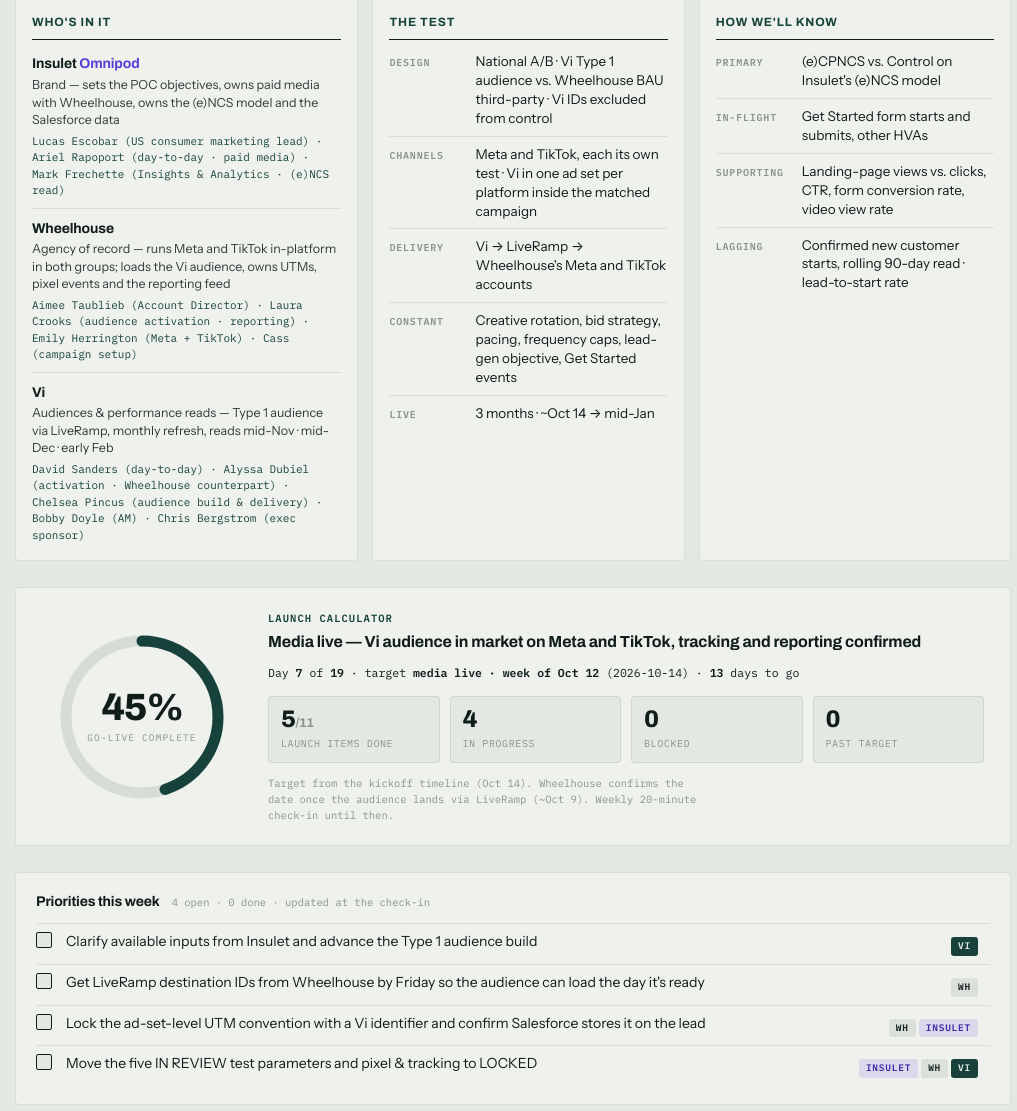
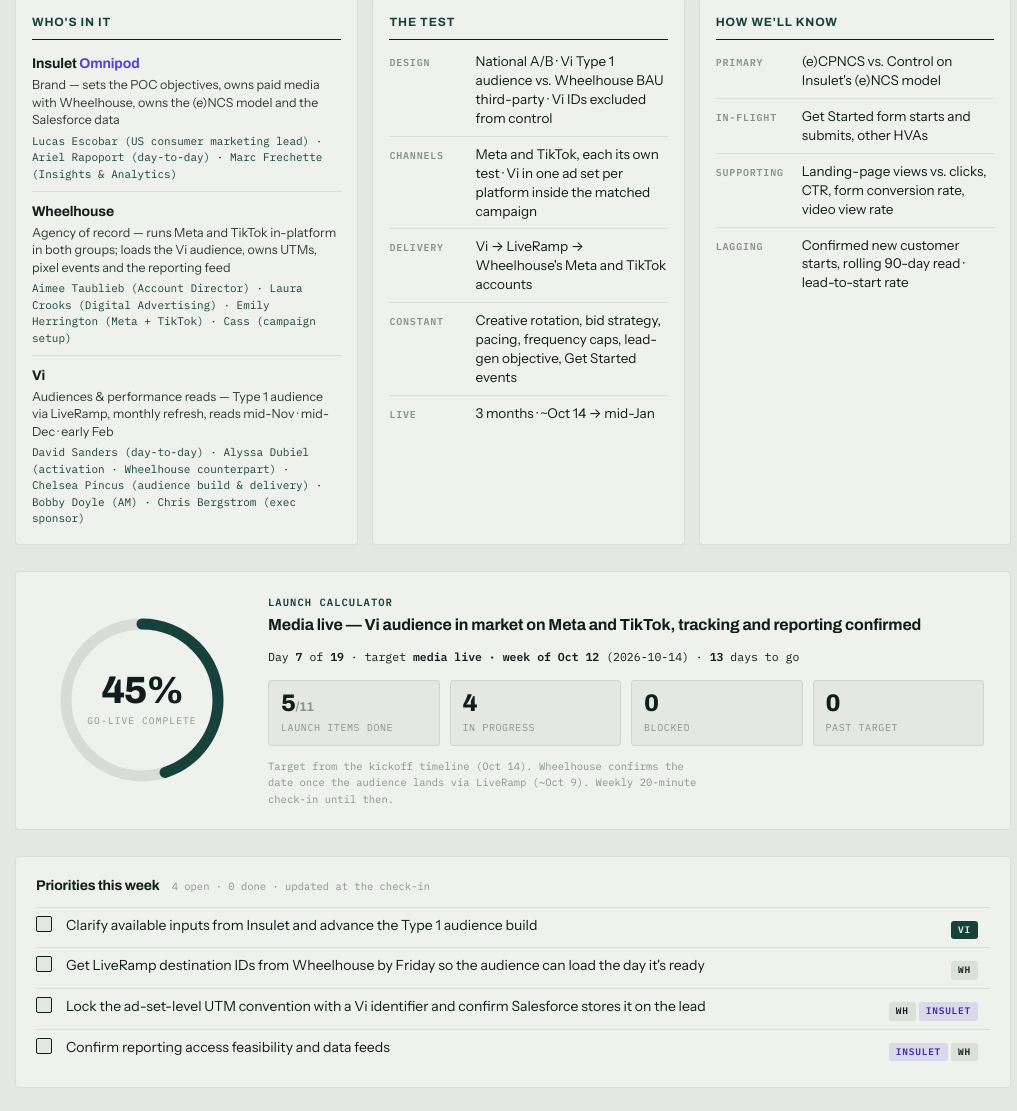
Before and after one commit to davidsanders-vi/insulet-activate, a plain HTML site: page index.html in a window 1280 px wide. Shown: the part 600-1711 px from the top of the page, without its empty margins (127-1144 px from the left). Drawn offline with Linux system fonts and the light colour scheme.

Commit message:
Add files via upload

```diff
--- a/index.html
+++ b/index.html
@@ -1,10 +1,9 @@
 <!DOCTYPE html>
-<html lang="en">
-<head>
+<html lang="en"><head>
 <meta charset="UTF-8">
 <meta name="viewport" content="width=device-width, initial-scale=1.0">
 <title>INS-POC-2026 · Partnership Living Doc · Insulet Omnipod × Wheelhouse × Vi</title>
-<link href="https://fonts.googleapis.com/css2?family=Archivo:wght@500;600;700;800&family=Instrument+Sans:ital,wght@0,400;0,500;0,600;1,400&family=IBM+Plex+Mono:wght@400;500;600&display=swap" rel="stylesheet">
+<link href="https://fonts.googleapis.com/css2?family=Archivo:wght@500;600;700;800&amp;family=Instrument+Sans:ital,wght@0,400;0,500;0,600;1,400&amp;family=IBM+Plex+Mono:wght@400;500;600&amp;display=swap" rel="stylesheet">
 <script>
 /* ============================================================
    DOC — the single source of truth for this document.
@@ -49,8 +48,8 @@
 const DOC = /*__DOC_START__*/{
   "meta": {
     "id": "INS-POC-2026-001",
-    "rev": "v1.9",
-    "prevRev": "v1.8",
+    "rev": "v1.10",
+    "prevRev": "v1.9",
     "revDate": "2026-10-01",
     "status": "",
     "health": "ON TRACK",
@@ -64,14 +63,14 @@
     "nextTouchpoint": "weekly 20-min check-in through go-live",
     "confidentiality": "Confidential — prepared by Vi for the Insulet × Wheelhouse × Vi working team. Not for distribution beyond the partnership.",
     "delta": [
-      "Reporting-requirements wording updated (adds Salesforce to the feed ask).",
-      "Measurement and Tracking & campaign setup merged into one checklist phase: Measurement & tracking."
+      "Priorities updated (2 changes)",
+      "3 wording / facts changes"
     ]
   },
   "facts": {
     "viMedia": "$300K",
     "controlMedia": "$4M",
-    "audience": "TBD",
+    "audience": "~3M",
     "mediaLive": "Oct 14"
   },
   "home": {
@@ -175,8 +174,8 @@
         "done": false
       },
       {
-        "text": "Move the five IN REVIEW test parameters and pixel & tracking to LOCKED",
-        "who": "INSULET + WH + VI",
+        "text": "Confirm reporting access feasibility and data feeds",
+        "who": "INSULET + WH",
         "done": false
       }
     ]
@@ -370,12 +369,12 @@
       {
         "org": "Insulet Omnipod",
         "role": "Brand — sets the POC objectives, owns paid media with Wheelhouse, owns the (e)NCS model and the Salesforce data",
-        "contact": "Lucas Escobar (US consumer marketing lead) · Ariel Rapoport (day-to-day · paid media) · Mark Frechette (Insights & Analytics · (e)NCS read)"
+        "contact": "Lucas Escobar (US consumer marketing lead) · Ariel Rapoport (day-to-day) · Marc Frechette (Insights & Analytics)"
       },
       {
         "org": "Wheelhouse",
         "role": "Agency of record — runs Meta and TikTok in-platform in both groups; loads the Vi audience, owns UTMs, pixel events and the reporting feed",
-        "contact": "Aimee Taublieb (Account Director) · Laura Crooks (audience activation · reporting) · Emily Herrington (Meta + TikTok) · Cass (campaign setup)"
+        "contact": "Aimee Taublieb (Account Director) · Laura Crooks (Digital Advertising) · Emily Herrington (Meta + TikTok) · Cass (campaign setup)"
       },
       {
         "org": "Vi",
@@ -1061,6 +1060,38 @@
       "who": "Vi · David Sanders",
       "what": "v1.9 — reporting-requirements wording (adds SF); Measurement and Tracking & campaign setup merged into one phase",
       "edits": []
+    },
+    {
+      "date": "2026-10-01",
+      "who": "Ariel",
+      "what": "v1.10 — Priorities updated (2 changes) · 3 wording / facts changes",
+      "edits": [
+        {
+          "path": "partnership.who.0.contact",
+          "from": "Lucas Escobar (US consumer marketing lead) · Ariel Rapoport (day-to-day · paid media) · Mark Frechette (Insights & Analytics · (e)NCS read)",
+          "to": "Lucas Escobar (US consumer marketing lead) · Ariel Rapoport (day-to-day) · Marc Frechette (Insights & Analytics)"
+        },
+        {
+          "path": "partnership.who.1.contact",
+          "from": "Aimee Taublieb (Account Director) · Laura Crooks (audience activation · reporting) · Emily Herrington (Meta + TikTok) · Cass (campaign se…",
+          "to": "Aimee Taublieb (Account Director) · Laura Crooks (Digital Advertising) · Emily Herrington (Meta + TikTok) · Cass (campaign setup)"
+        },
+        {
+          "path": "priorities.items.3.text",
+          "from": "Move the five IN REVIEW test parameters and pixel & tracking to LOCKED",
+          "to": "Confirm reporting access feasibility and data feeds"
+        },
+        {
+          "path": "priorities.items.3.who",
+          "from": "INSULET + WH + VI",
+          "to": "INSULET + WH"
+        },
+        {
+          "path": "facts.audience",
+          "from": "TBD",
+          "to": "~3M"
+        }
+      ]
     }
   ]
 }/*__DOC_END__*/;
@@ -2095,6 +2126,4 @@
     console.error(err);
   }
 })();
-</script>
-</body>
-</html>
+</script></body></html>
```
